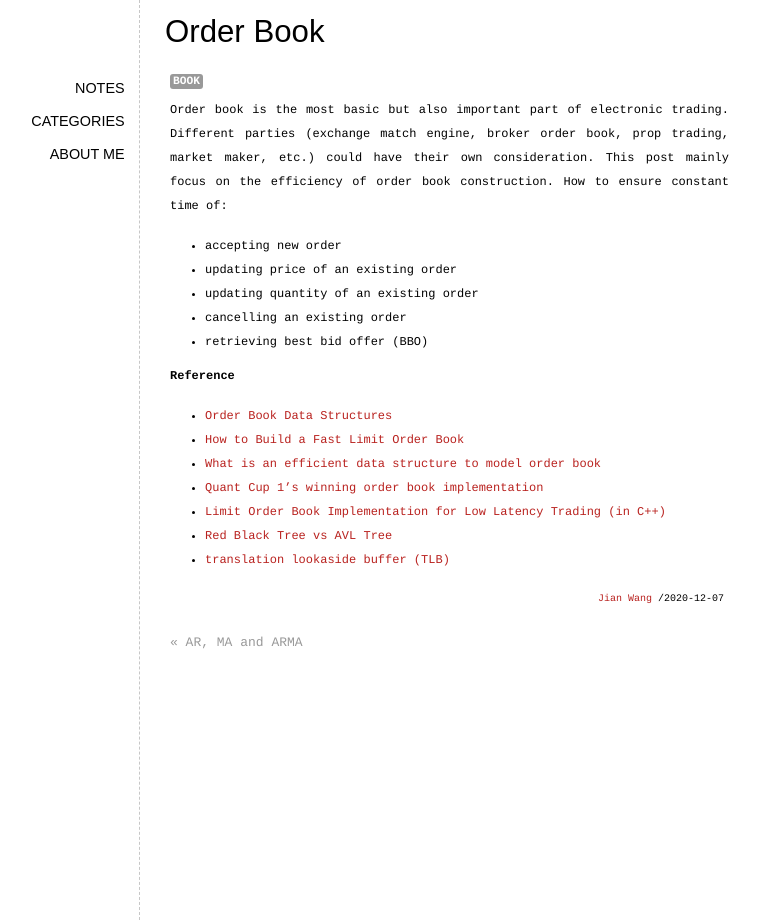
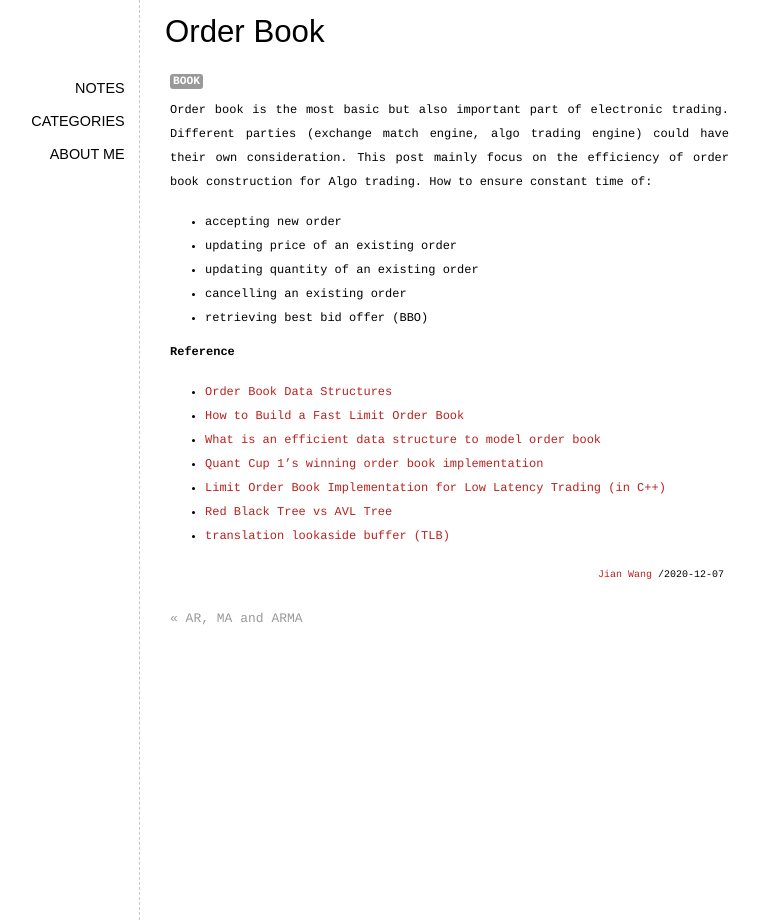
Before and after one commit to elan2wang/note, a Jekyll site: the page built from _posts/2020-12-07-order-book.md, in a window 1280 px wide. Shown: the whole page, without its empty margins (111-870 px from the left). Built offline with Jekyll 4.4.1, drawn with Linux system fonts in a browser that asks for light colours; comment, search, counter and statistics services are not loaded.

Commit message:
update order book

```diff
--- a/_posts/2020-12-07-order-book.md
+++ b/_posts/2020-12-07-order-book.md
@@ -4,7 +4,7 @@ title: Order Book
 tags: book
 categories: Java ZeroGC
 ---
-Order book is the most basic but also important part of electronic trading. Different parties (exchange match engine, broker order book, prop trading, market maker, etc.) could have their own consideration. This post mainly focus on the efficiency of order book construction. How to ensure constant time of:
+Order book is the most basic but also important part of electronic trading. Different parties (exchange match engine, algo trading engine) could have their own consideration. This post mainly focus on the efficiency of order book construction for Algo trading. How to ensure constant time of:
 * accepting new order
 * updating price of an existing order
 * updating quantity of an existing order
```
